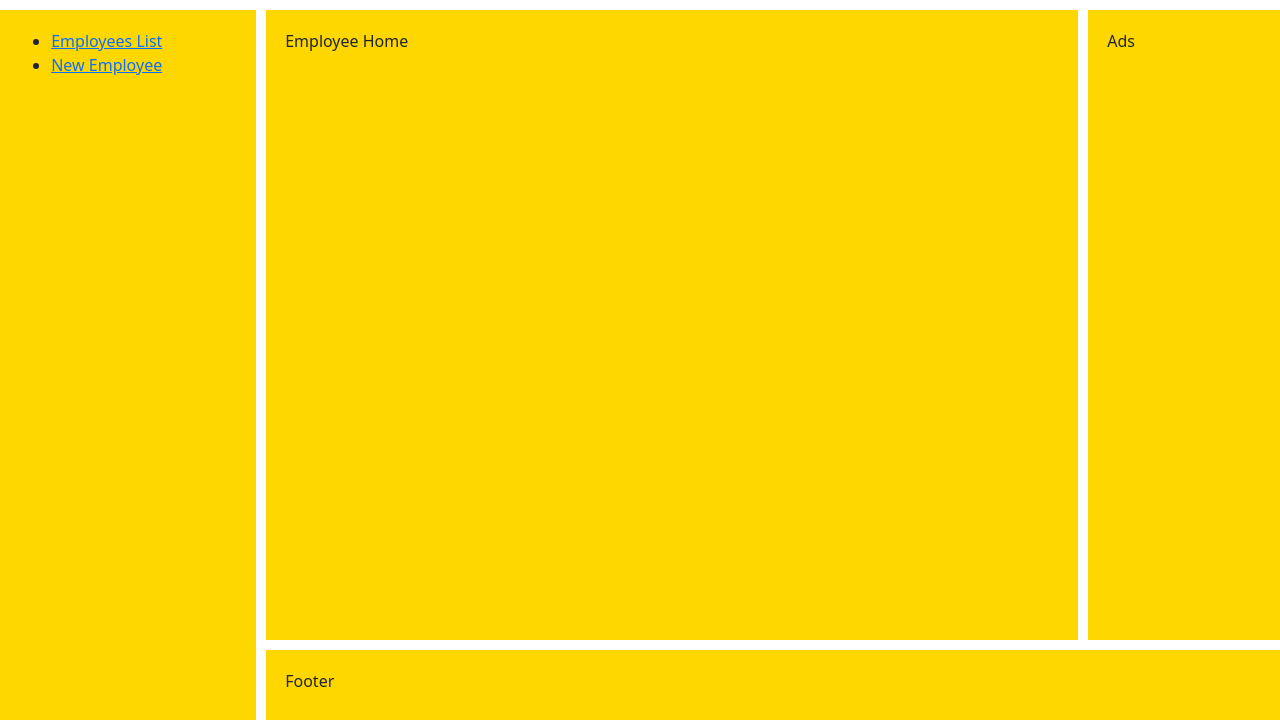
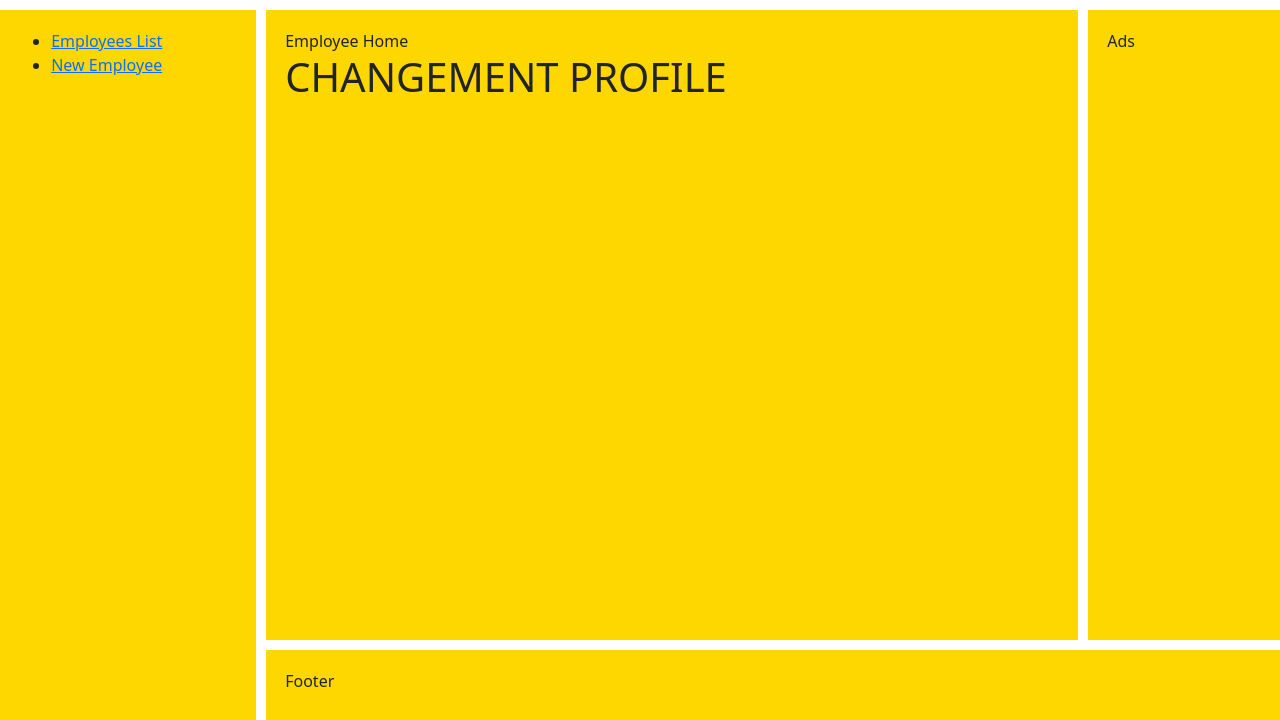
Before and after one commit to exemples/django, a Django app: page /rh in a window 1280 px wide. Shown: the part 80-800 px from the top of the page. Run offline with Django 4.2, Linux system fonts and the light colour scheme; some libraries are stand-ins or nearby versions.

Commit message:
update file rh/index.html

```diff
--- a/demo_project/rh/templates/rh/index.html
+++ b/demo_project/rh/templates/rh/index.html
@@ -4,5 +4,6 @@
 {% include 'rh/rh_nav.html' %}
 {% endblock nav %}
 {% block content %}
-    Employee Home
+    Employee Home</br>
+    <h1>CHANGEMENT PROFILE</h1>
 {% endblock content %}
```
